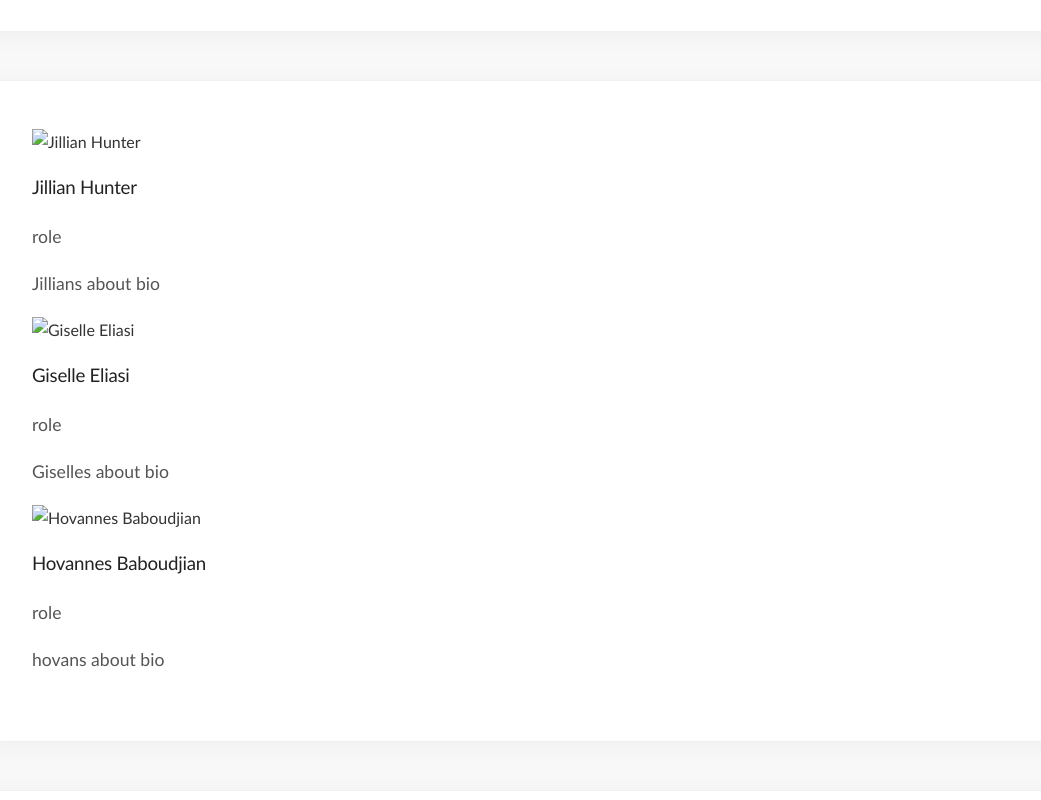
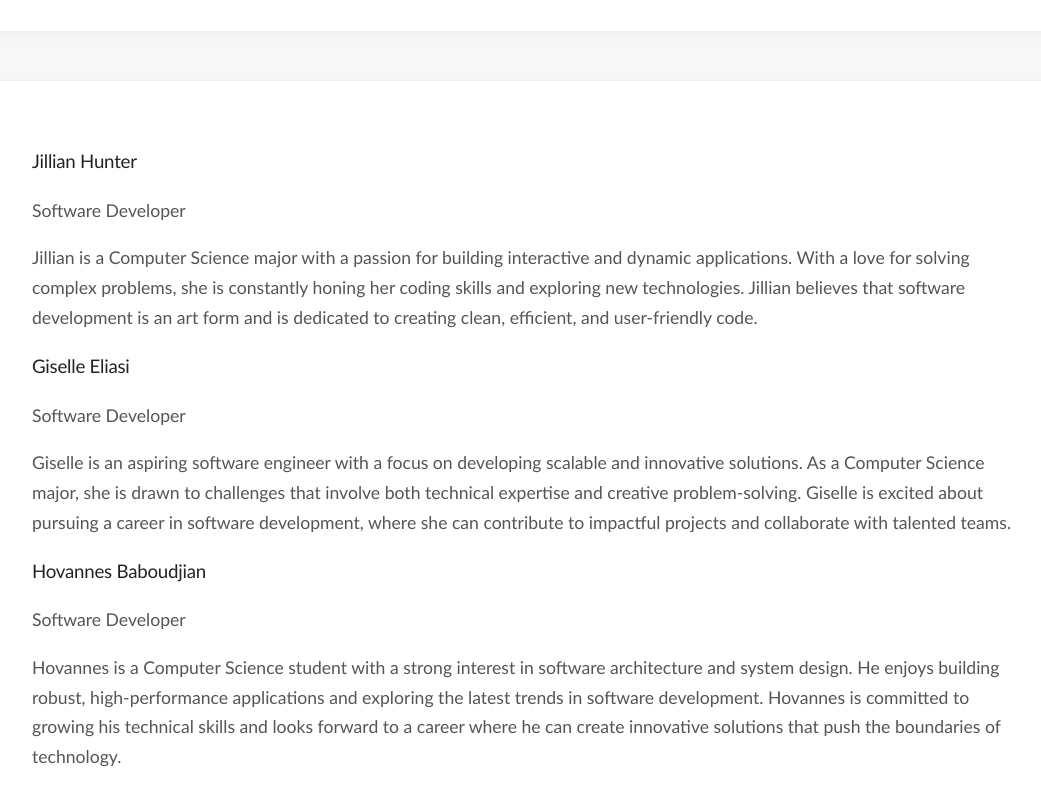
Before and after one commit to giselleeliasi/Melody, a website: page about.html in a window 1280 px wide. Shown: the part 460-1260 px from the top of the page, without its empty margins (108-1149 px from the left). Drawn offline with Linux system fonts and the light colour scheme.

Commit message:
Update about.html

```diff
--- a/about.html
+++ b/about.html
@@ -18,7 +18,7 @@
             </ul>
         </nav>
     </header>
-<!-- add in pictures for each bio  -->
+
     <main>
         <section class="developers-intro">
             <h2>The Team Behind the Music</h2>
@@ -27,24 +27,21 @@
 
         <section class="developer-profiles">
             <article class="developer-card">
-                <img src="images/jillian.jpg" alt="Jillian Hunter" class="developer-photo">
                 <h3>Jillian Hunter</h3>
-                <p class="role">role</p>
-                <p>Jillians about bio</p>
+                <p class="role">Software Developer</p>
+                <p>Jillian is a Computer Science major with a passion for building interactive and dynamic applications. With a love for solving complex problems, she is constantly honing her coding skills and exploring new technologies. Jillian believes that software development is an art form and is dedicated to creating clean, efficient, and user-friendly code.</p>
             </article>
 
             <article class="developer-card">
-                <img src="images/giselle.jpg" alt="Giselle Eliasi" class="developer-photo">
                 <h3>Giselle Eliasi</h3>
-                <p class="role">role</p>
-                <p>Giselles about bio </p>
+                <p class="role">Software Developer</p>
+                <p>Giselle is an aspiring software engineer with a focus on developing scalable and innovative solutions. As a Computer Science major, she is drawn to challenges that involve both technical expertise and creative problem-solving. Giselle is excited about pursuing a career in software development, where she can contribute to impactful projects and collaborate with talented teams.</p>
             </article>
 
             <article class="developer-card">
-                <img src="images/hovan.jpg" alt="Hovannes Baboudjian" class="developer-photo">
                 <h3>Hovannes Baboudjian</h3>
-                <p class="role">role</p>
-                <p>hovans about bio</p>
+                <p class="role">Software Developer</p>
+                <p>Hovannes is a Computer Science student with a strong interest in software architecture and system design. He enjoys building robust, high-performance applications and exploring the latest trends in software development. Hovannes is committed to growing his technical skills and looks forward to a career where he can create innovative solutions that push the boundaries of technology.</p>
             </article>
         </section>
 
```
